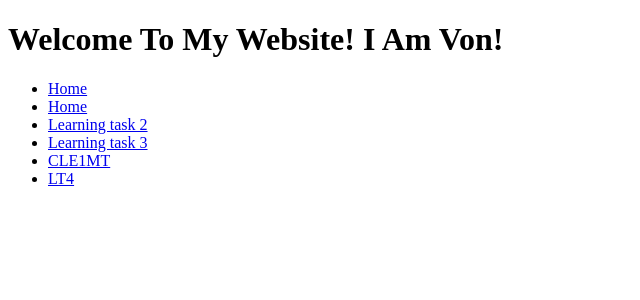
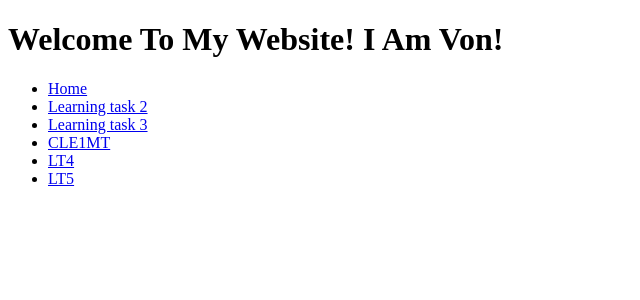
Before and after one commit to Vonn2001/learningtasks, a PHP site: page / in a window 1280 px wide. Shown: the top 300 px of the page, without its empty margins (0-640 px from the left). Run offline with PHP 8.4, Linux system fonts and the light colour scheme.

Commit message:
Update index.php

```diff
--- a/index.php
+++ b/index.php
@@ -7,11 +7,11 @@
 <h1>Welcome To My Website! I Am Von!</h1>
 <ul>
 <li><a href="index.php">Home</a></li>
-<li><a href="index.php">Home</a></li>
 <li><a href="LT2/LT2.html">Learning task 2</a></li>
 <li><a href="LT3/LT3.html">Learning task 3</a></li>
 <li><a href="CLE1MT/CLE1MT.html">CLE1MT</a></li>
 <li><a href="LT4/LT4.html">LT4</a></li>
+<li><a href="LT5/LT5.html">LT5</a></li>
 </ul>
 </body>
 </html>
```
